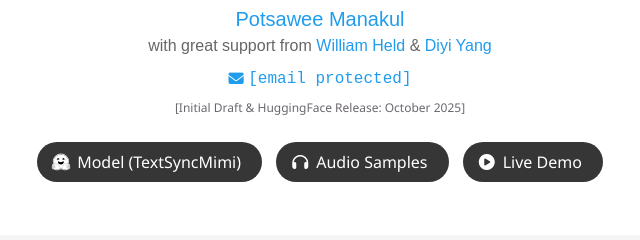
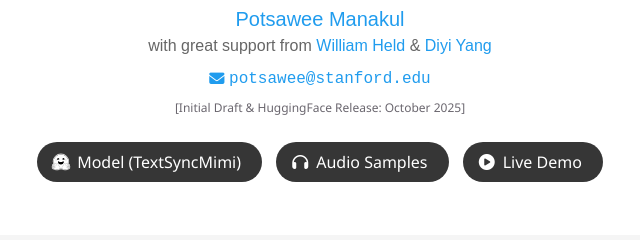
Before and after one commit to potsawee/textsync-speech-embed, a plain HTML site: page index.html in a window 1280 px wide. Shown: the part 240-480 px from the top of the page, 320-960 px from the left. Drawn offline with nearby package versions, Linux system fonts and the light colour scheme; some icons are missing; a web font is replaced by a local one.

Commit message:
fix email

```diff
--- a/index.html
+++ b/index.html
@@ -76,8 +76,8 @@
 
           <div class="is-size-6 publication-authors">
             <span class="author-block" style="font-family: monospace; color: #555;">
-              <a href="/cdn-cgi/l/email-protection#4a3a253e392b3d2f2f0a393e2b242c25382e642f2e3f" style="color: inherit;">
-                <i class="fas fa-envelope" style="font-size: 0.95em; margin-right: 0.3em; vertical-align: middle;"></i><span class="__cf_email__" data-cfemail="bdcdd2c9cedccad8d8fdcec9dcd3dbd2cfd993d8d9c8">[email&#160;protected]</span>
+              <a href="mailto:potsawee@stanford.edu" style="color: inherit;">
+                <i class="fas fa-envelope" style="font-size: 0.95em; margin-right: 0.3em; vertical-align: middle;"></i>potsawee@stanford.edu
               </a>
             </span>
           </div>
@@ -455,7 +455,7 @@
           </p>
           <div style="display: inline-flex; align-items: center; gap: 0.6rem; background: #eef4ff; border: 1px solid #c2d8ff; border-left: 4px solid #3273dc; border-radius: 6px; padding: 0.6rem 1rem; margin-top: 0.25rem; font-size: 0.95em;">
             <span>🎮</span>
-            <span style="color: #444;">Think this is a cherry-picked example? Try your own inputs on the <strong><a href="https://huggingface.co/spaces/potsawee/TextSyncMimi-SpeechEditing" target="_blank" style="color: #3273dc;">Live Demo on Hugging Face Space 🤗</a></strong></span>
+            <span style="color: #444;">Want to test more? Try your own inputs on the <strong><a href="https://huggingface.co/spaces/potsawee/TextSyncMimi-SpeechEditing" target="_blank" style="color: #3273dc;">Live Demo on Hugging Face Space 🤗</a></strong></span>
           </div>
         </div>
 
```
